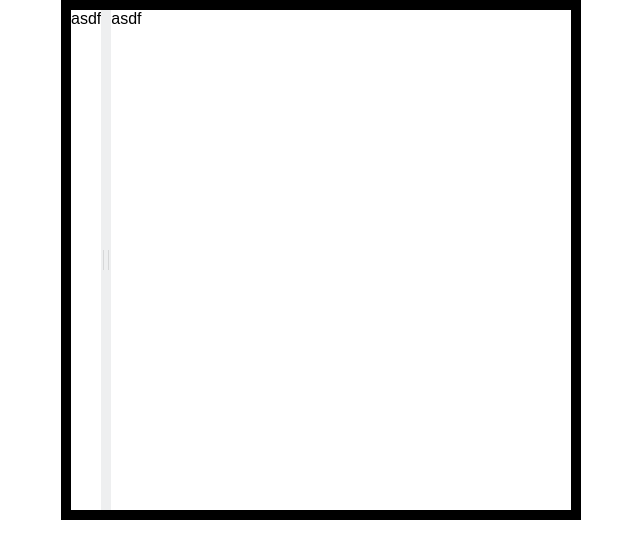
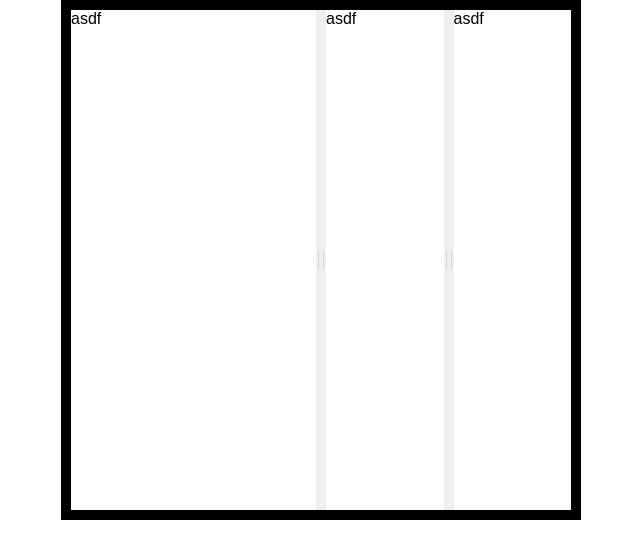
Before and after one commit to martinnov92/React-Split-Screen, a React (Create React App) app: page / in a window 1280 px wide. Shown: the top 558 px of the page, without its empty margins (319-959 px from the left). Built offline with nearby package versions, Linux system fonts and the light colour scheme.

Commit message:
calculate init size of pane

```diff
--- a/src/App.tsx
+++ b/src/App.tsx
@@ -5,9 +5,16 @@ class App extends React.Component {
     render() {
         return (
             <div className="App">
-                <SplitScreen>
+                <SplitScreen
+                    primaryPaneInitSize="50%"
+                >
                     <div>asdf</div>
-                    <div>asdf</div>
+                    <SplitScreen
+                        primaryPaneInitSize="50%"
+                    >
+                        <div>asdf</div>
+                        <div>asdf</div>
+                    </SplitScreen>
                 </SplitScreen>
             </div>
         );
--- a/src/SplitScreen/SplitPane.tsx
+++ b/src/SplitScreen/SplitPane.tsx
@@ -1,10 +1,17 @@
 import * as React from 'react';
 
-export default class SplitPane extends React.Component<{}, {}> {
+interface SplitPaneProps {
+    style?: object;
+}
+
+export default class SplitPane extends React.Component<SplitPaneProps, {}> {
     render() {
         return (
-            <div>
-                { this.props.children }
+            <div
+                className={`rss-pane`}
+                style={this.props.style}
+            >
+                {this.props.children}
             </div>
         );
     }
--- a/src/SplitScreen/SplitScreen.tsx
+++ b/src/SplitScreen/SplitScreen.tsx
@@ -33,6 +33,8 @@ interface SplitScreenProps {
 }
 
 interface SplitScreenState {
+    primaryPaneSize?: number;
+    secondaryPaneSize?: number;
     dragging?: boolean;
 }
 
@@ -49,15 +51,24 @@ export default class SplitScreen extends React.Component<SplitScreenProps, Split
         super();
 
         this.state = {
+            primaryPaneSize: 0,
+            secondaryPaneSize: 0,
             dragging: false
         };
 
+        this.getPaneSize = this.getPaneSize.bind(this);
         this.handleMouseUp = this.handleMouseUp.bind(this);
         this.handleMouseDown = this.handleMouseDown.bind(this);
         this.handleMouseMove = this.handleMouseMove.bind(this);
+        this.getCalculatedInitSize = this.getCalculatedInitSize.bind(this);
+        this.getLayoutBoundingClientRect = this.getLayoutBoundingClientRect.bind(this);
+        this.getResizerBoundingClientRect = this.getResizerBoundingClientRect.bind(this);
     }
 
     componentDidMount() {
+        // set width of panes
+        this.getPaneSize();
+
         // add calculation on resize
         window.addEventListener('resize', () => false);
     }
@@ -107,13 +118,26 @@ export default class SplitScreen extends React.Component<SplitScreenProps, Split
             vertical
         } = this.props;
 
+        const {
+            primaryPaneSize,
+            secondaryPaneSize
+        } = this.state;
+
         const childrenCount = React.Children.count(children);
         const layoutClassName = [
             'rss-layout',
-            !vertical && 'rss-horizontal'
+            !vertical ? 'rss-horizontal' : null
         ].filter((className) => className !== null).join(' ');
 
-        console.log(this.state);
+        const primaryPaneStyle = {
+            flexBasis: `${primaryPaneSize}px`
+        };
+
+        const secondaryPaneStyle = {
+            flexBasis: `${secondaryPaneSize}px`
+        };
+
+        console.log(primaryPaneSize, secondaryPaneSize);
         return (
             <div
                 className={layoutClassName}
@@ -124,6 +148,7 @@ export default class SplitScreen extends React.Component<SplitScreenProps, Split
                     ? [
                         <SplitPane
                             key={'pane-1'}
+                            style={primaryPaneStyle}
                         >
                             {children[0]}
                         </SplitPane>,
@@ -139,6 +164,7 @@ export default class SplitScreen extends React.Component<SplitScreenProps, Split
 
                         <SplitPane
                             key={'pane-2'}
+                            style={secondaryPaneStyle}
                         >
                             {children[1]}
                         </SplitPane>
@@ -148,4 +174,67 @@ export default class SplitScreen extends React.Component<SplitScreenProps, Split
             </div>
         );
     }
+
+    // getter
+    getLayoutBoundingClientRect() {
+        return ReactDOM.findDOMNode(this.layout).getBoundingClientRect();
+    }
+
+    getResizerBoundingClientRect() {
+        return ReactDOM.findDOMNode(this.resizer).getBoundingClientRect();
+    }
+
+    // get init width of pane (componentDidMount)
+    getPaneSize() {
+        const { primaryPaneInitSize } = this.props;
+        const testPX = new RegExp('%', 'gi');
+        let initSize = 0;
+        let sizeExt = '';
+
+        if (typeof primaryPaneInitSize === 'string') {
+            // get size in %
+            if (testPX.test(primaryPaneInitSize)) {
+                sizeExt = '%';
+            } else {
+                sizeExt = 'px';
+            }
+
+            // get number from string
+            initSize = parseInt(primaryPaneInitSize, 10);
+        } else {
+            return console.warn('Please provide string for primaryPaneInitSize prop.');
+        }
+
+        // get calculated width of primary pane
+        const primaryPaneCalculatedWidth = this.getCalculatedInitSize(initSize, sizeExt);
+        const secondaryPaneCalculatedWidth =
+            this.getLayoutBoundingClientRect().width - this.getResizerBoundingClientRect().width - primaryPaneCalculatedWidth;
+
+        this.setState({
+            primaryPaneSize: primaryPaneCalculatedWidth,
+            secondaryPaneSize: secondaryPaneCalculatedWidth
+        });
+    }
+
+    getCalculatedInitSize(size: number = 0, type: string = 'px'): number {
+        const getSplitterSize = this.getLayoutBoundingClientRect();
+        let calculatedWidth = 0;
+
+        if (type === '%') {
+            // get calculated primary pane width from percentage
+            calculatedWidth = (getSplitterSize.width * (size / 100)) - (this.getResizerBoundingClientRect().width / 2);
+        }
+
+        if (type === 'px') {
+            // check if size in px is not bigger then size of splitter div
+            if (size > getSplitterSize.width) {
+                // if size is bigger, retrun only 90% of available space
+                return this.getCalculatedInitSize(90, '%');
+            } else {
+                calculatedWidth = size;
+            }
+        }
+
+        return calculatedWidth;
+    }
 }
--- a/src/SplitScreen/index.css
+++ b/src/SplitScreen/index.css
@@ -5,6 +5,14 @@
     display: flex;
     flex-direction: row;
     overflow: hidden;
+}
+
+.rss-pane {
+    position: relative;
+    flex-grow: 1;
+    flex-shrink: 1;
+    flex-basis: auto;
+    flex: 1 1 auto;
 }
 
 .rss-resizer {
```
